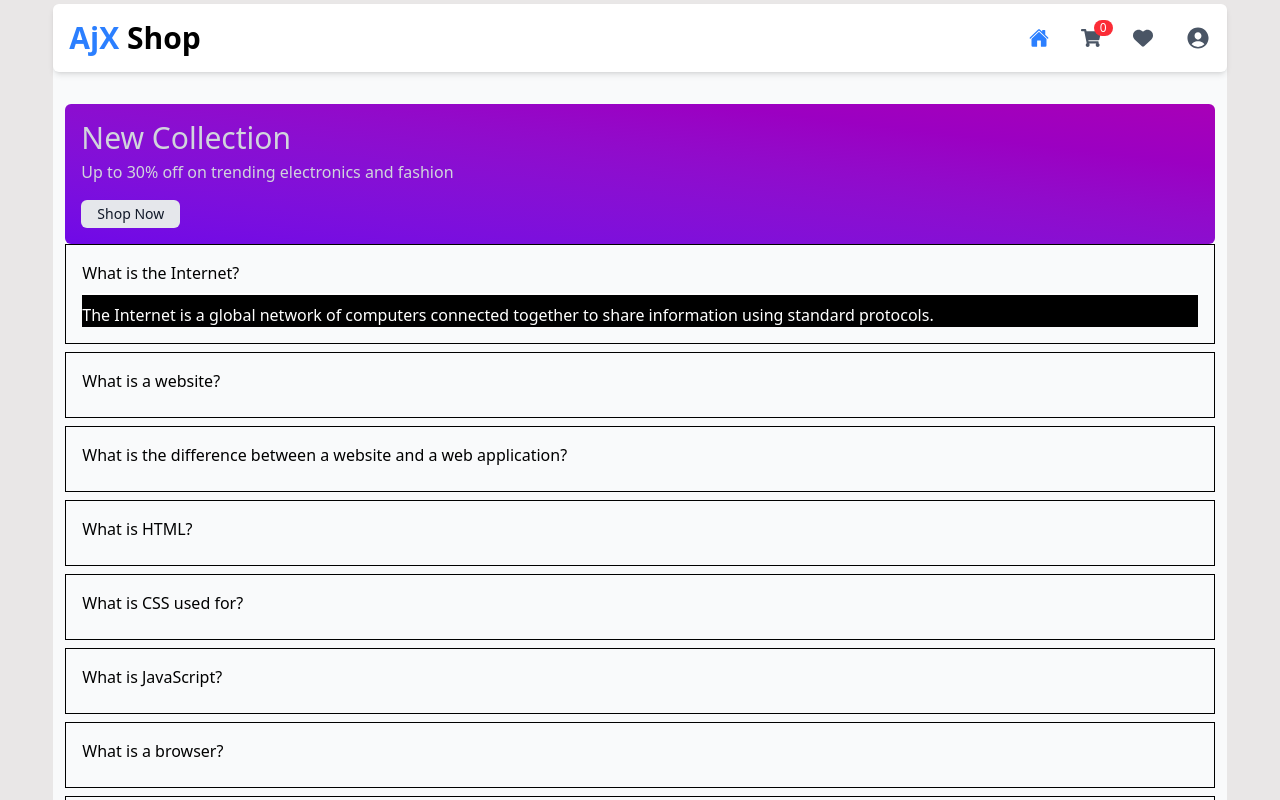
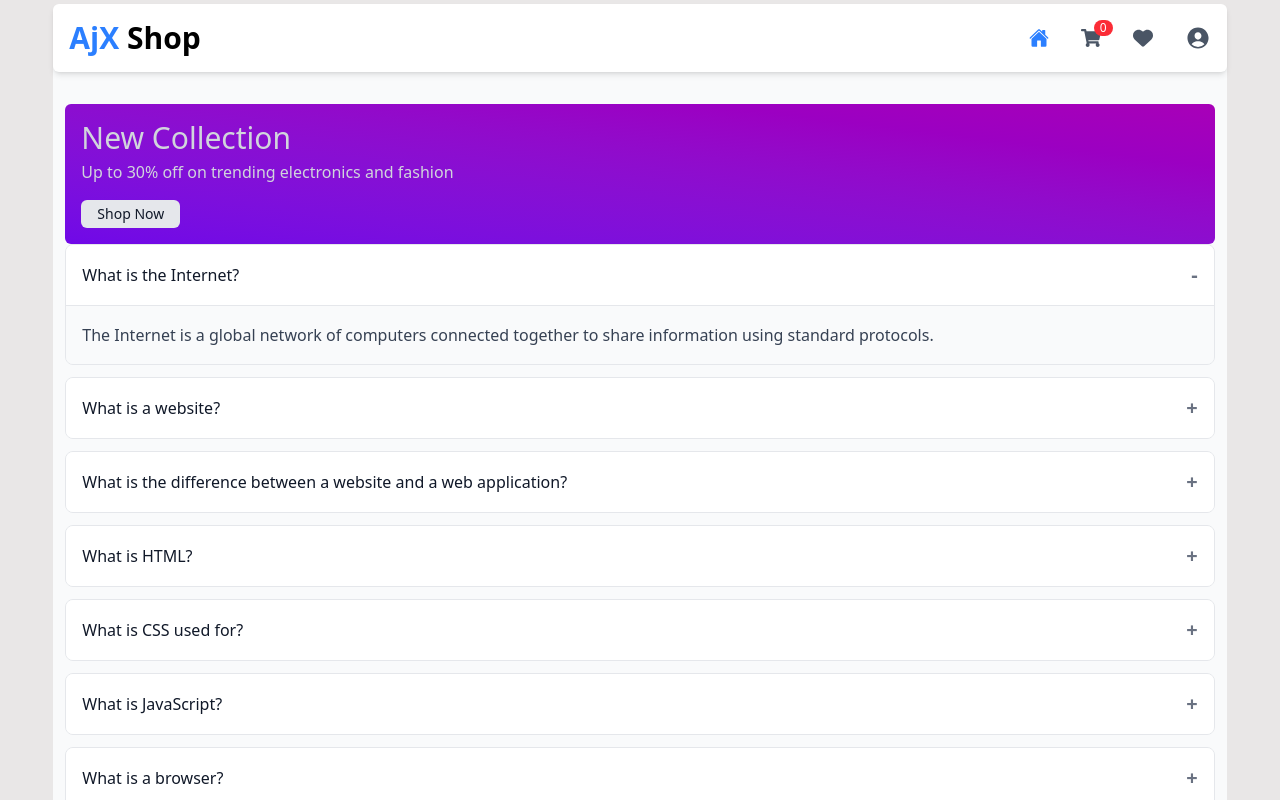
Before and after one commit to Ajmat-Ali/AjX-shop, a React (Vite) app: page / in a window 1280 px wide. Shown: the top 800 px of the page. Built offline with nearby package versions, Linux system fonts and the light colour scheme.

Commit message:
make impressive accordion

```diff
--- a/src/components/Header.jsx
+++ b/src/components/Header.jsx
@@ -17,7 +17,7 @@ export default function Header() {
   const reduxCartItems = useSelector((store) => store.cart.items);
   const dispatch = useDispatch();
   const handleAddItem = () => {
-    dispatch(addItem("New Data Ajmat Ji"));
+    dispatch(addItem("New Data "));
   };
   const handleShowNav = () => {
     setShowNav(true);
--- a/src/components/Home/Faqs.jsx
+++ b/src/components/Home/Faqs.jsx
@@ -1,41 +1,3 @@
-// import React, { useState } from "react";
-// import { faqs } from "../../utils/constant";
-
-// export const Faqs = () => {
-//   const [openFaqIndex, setopenFaqIndex] = useState([]);
-
-//   const handleAccordion = (index) => {
-//     setopenFaqIndex((prev) => {
-//       return prev.includes(index)
-//         ? prev.filter((i) => i !== index)
-//         : [...prev, index];
-//     });
-//   };
-//   return (
-//     <div>
-//       {faqs.map((faq, index) => {
-//         return (
-//           <div key={index} className="border mb-2 p-4">
-//             <button
-//               onClick={() => handleAccordion(index)}
-//               aria-expanded={openFaqIndex.includes(index)}
-//               className="  pb-2"
-//             >
-//               {faq.question}
-//             </button>
-//             {openFaqIndex.includes(index) && (
-//               <p className={` border-t-2  pt-2 bg-black text-white`}>
-//                 {faq.answer}
-//               </p>
-//             )}
-//           </div>
-//         );
-//       })}
-//     </div>
-//   );
-// };
-
-// ------------------------------------------------ One accordion open at once ---------------------------
 import React, { useState } from "react";
 import { faqs } from "../../utils/constant";
 
@@ -50,19 +12,29 @@ export const Faqs = () => {
   return (
     <div>
       {faqs.map((faq, index) => {
+        const isOpen = openFaqIndex === index;
+
         return (
-          <div key={index} className="border mb-2 p-4">
+          <div
+            key={index}
+            className="border border-gray-200 rounded-lg mb-3 overflow-hidden transition-all duration-200"
+          >
             <button
               onClick={() => handleAccordion(index)}
-              aria-expanded={openFaqIndex === index}
-              className=" pb-2"
+              // aria-expanded={isOpen}
+              className="w-full flex justify-between items-center p-4 text-left font-medium text-gray-900 bg-white hover:bg-gray-50 focus:outline-none focus:ring-2 focus:ring-blue-500 focus:ring-offset-2 transition-colors duration-150 cursor-pointer"
             >
-              {faq.question}
+              <span>{faq.question}</span>
+
+              <span className="ml-4 text-xl font-bold text-gray-500 select-none">
+                {isOpen ? "-" : "+"}
+              </span>
             </button>
-            {openFaqIndex === index && (
-              <p className={` border-t-2  pt-2 bg-black text-white`}>
-                {faq.answer}
-              </p>
+
+            {isOpen && (
+              <div className="border-t border-gray-200 p-4 bg-gray-50 text-gray-700 leading-relaxed">
+                <p>{faq.answer}</p>
+              </div>
             )}
           </div>
         );
--- a/src/pages/Cart.jsx
+++ b/src/pages/Cart.jsx
@@ -19,7 +19,7 @@ const Cart = () => {
 
   return (
     <div className="px-4 md:px-10 py-8">
-      <h1 className="text-3xl font-semibold mb-8">Shopping Cart</h1>
+      <h1 className="text-3xl font-semibold mb-8 ">Shopping Cart</h1>
 
       <div className="grid grid-cols-1 lg:grid-cols-3 gap-8">
         {/*------------------- LEFT: Cart Items ---------------------------*/}
```
Also changed, not shown: 1 other file (tests, documents, lock files or other folders).
